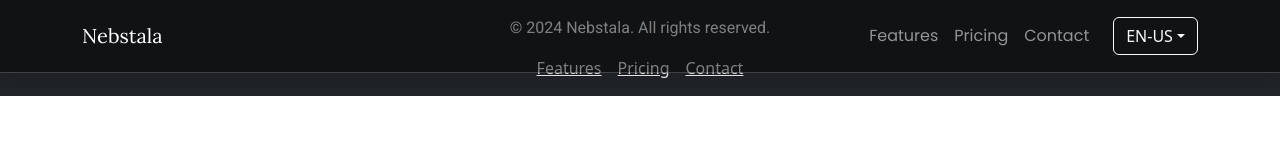
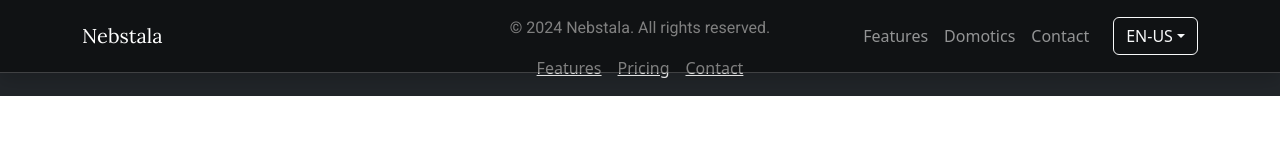
Before and after one commit to alejandrogomezl/Nebstala_web, a React (Create React App) app: page /domotics in a window 1280 px wide. Shown: the top 160 px of the page. Built offline with nearby package versions, Linux system fonts and the light colour scheme.

Commit message:
Refactor DomoticsBenefits and Navbar components for improved navigation; implement smooth scrolling and language support; update translations in i18n configuration

```diff
--- a/src/components/DomoticsBenefits.jsx
+++ b/src/components/DomoticsBenefits.jsx
@@ -3,7 +3,7 @@ import '../css/DomoticsBenefits.css';
 import { FontAwesomeIcon } from '@fortawesome/react-fontawesome';
 import { faBolt, faLock, faMobileAlt } from '@fortawesome/free-solid-svg-icons';
 import { useTranslation } from 'react-i18next';
-import { Link } from 'react-router-dom';
+import { useNavigate } from 'react-router-dom'; // Navegación
 
 const icons = [faBolt, faLock, faMobileAlt];
 
@@ -11,9 +11,12 @@ const DomoticsBenefits = () => {
   const { t } = useTranslation();
   const sectionRef = useRef(null);
   const [isVisible, setIsVisible] = useState(false);
+  const navigate = useNavigate(); // Para redirigir
 
-  const benefits = t('domotics.benefits', { returnObjects: true });
+  // Obtener los beneficios desde i18n
+  const benefits = t('domotics.benefits', { returnObjects: true }) || [];
 
+  // Observador para animaciones al hacer scroll
   useEffect(() => {
     const observer = new IntersectionObserver(
       ([entry]) => {
@@ -21,7 +24,7 @@ const DomoticsBenefits = () => {
           setIsVisible(true);
         }
       },
-      { threshold: 0.3 }
+      { threshold: 0.3 } // 30% visible activa la animación
     );
 
     if (sectionRef.current) {
@@ -35,14 +38,25 @@ const DomoticsBenefits = () => {
     };
   }, []);
 
+  // Navegación a /details con desplazamiento al inicio
+  const handleNavigation = () => {
+    navigate('/details'); // Redirige a la página
+    setTimeout(() => {
+      window.scrollTo({ top: 0, behavior: 'smooth' }); // Desplazamiento al inicio
+    }, 100); // Espera breve para garantizar la carga
+  };
+
   return (
     <section id="domotics-benefits" className="domotics-section py-5" ref={sectionRef}>
       <div className="container">
+        {/* Título y Descripción */}
         <h2 className="text-center mb-4">{t('domotics.title')}</h2>
         <p className="text-center mb-5">{t('domotics.description')}</p>
 
+        {/* Lista de Beneficios */}
         <div className="row justify-content-center">
-          {benefits.map((benefit, index) => (
+          {Array.isArray(benefits) && benefits.length > 0 ? (
+            benefits.map((benefit, index) => (
               <div
                 className={`col-md-4 mb-4 text-center benefit-item ${
                   isVisible ? 'visible' : ''
@@ -56,13 +70,17 @@ const DomoticsBenefits = () => {
                 <h4 className="mt-3">{benefit.title}</h4>
                 <p>{benefit.description}</p>
               </div>
-          ))}
+            ))
+          ) : (
+            <p className="text-center">{t('domotics.noItems')}</p>
+          )}
         </div>
 
+        {/* Botón de Redirección */}
         <div className="text-center mt-4">
-          <Link to="/details" className="btn btn-primary">
+          <button className="btn btn-primary" onClick={handleNavigation}>
             {t('domotics.button')}
-          </Link>
+          </button>
         </div>
       </div>
     </section>
--- a/src/components/Navbar.jsx
+++ b/src/components/Navbar.jsx
@@ -1,17 +1,52 @@
 import React, { useState } from 'react';
 import { useTranslation } from 'react-i18next';
-import { Link } from 'react-scroll';
+import { scroller } from 'react-scroll';
+import { useNavigate, useLocation } from 'react-router-dom';
 import '../css/Navbar.css';
 import useScroll from '../hooks/useScroll';
 
 const Navbar = () => {
   const { t, i18n } = useTranslation();
   const scrolled = useScroll();
+  const navigate = useNavigate();
+  const location = useLocation(); // Detectar la página actual
   const [dropdownOpen, setDropdownOpen] = useState(false);
 
+  // Cambiar idioma
   const changeLanguage = (lang) => {
     i18n.changeLanguage(lang);
     setDropdownOpen(false);
+  };
+
+  // Navegar entre páginas y hacer scroll
+  const handleNavigation = (page, section) => {
+    if (page === 'details') {
+      // Si el botón es Domotics, redirige a /details y desplaza al inicio
+      navigate('/details');
+      setTimeout(() => {
+        window.scrollTo({ top: 0, behavior: 'smooth' }); // Scroll al inicio
+      }, 100); // Espera para asegurar la carga del DOM
+    } else {
+      if (location.pathname !== `/${page}`) {
+        // Redirige primero si no estás en la página deseada
+        navigate(`/${page}`);
+        setTimeout(() => {
+          scrollToSection(section);
+        }, 500);
+      } else {
+        // Si ya estás en la página, solo hace scroll
+        scrollToSection(section);
+      }
+    }
+  };
+
+  // Función para desplazarse suavemente a una sección
+  const scrollToSection = (section) => {
+    scroller.scrollTo(section, {
+      duration: 500,
+      smooth: true,
+      offset: -70 // Ajuste para el tamaño del navbar fijo
+    });
   };
 
   return (
@@ -42,35 +77,34 @@ const Navbar = () => {
         {/* Enlaces */}
         <div className="collapse navbar-collapse" id="navbarNav">
           <ul className="navbar-nav ms-auto">
+            {/* Features */}
             <li className="nav-item">
-              <Link
-                to="features"
-                smooth={true}
-                duration={500}
-                className="nav-link"
+              <button
+                className="nav-link btn"
+                onClick={() => handleNavigation('', 'features')}
               >
                 {t('navbar.features')}
-              </Link>
+              </button>
             </li>
+
+            {/* Domotics (Redirige a /details y desplaza al inicio) */}
             <li className="nav-item">
-              <Link
-                to="pricing"
-                smooth={true}
-                duration={500}
-                className="nav-link"
+              <button
+                className="nav-link btn"
+                onClick={() => handleNavigation('details')}
               >
-                {t('navbar.pricing')}
-              </Link>
+                {t('navbar.domotics')}
+              </button>
             </li>
+
+            {/* Contact */}
             <li className="nav-item">
-              <Link
-                to="contact"
-                smooth={true}
-                duration={500}
-                className="nav-link"
+              <button
+                className="nav-link btn"
+                onClick={() => handleNavigation('', 'contact')}
               >
                 {t('navbar.contact')}
-              </Link>
+              </button>
             </li>
           </ul>
 
--- a/src/i18n.js
+++ b/src/i18n.js
@@ -21,6 +21,7 @@ i18n
             features: "Features",
             pricing: "Pricing",
             contact: "Contact",
+            domotics: "Domotics",
           },
           features: {
             title: "Key Features",
@@ -161,6 +162,7 @@ i18n
             features: "Características",
             pricing: "Precios",
             contact: "Contacto",
+            domotics: "Domótica",
           },
           features: {
             title: "Características Principales",
```
Lines whose indentation alone changed are shown as unchanged.
